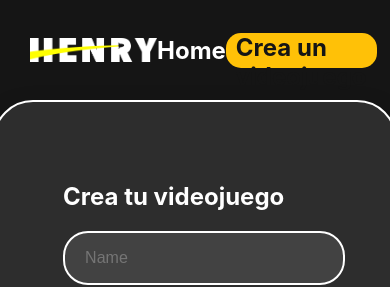
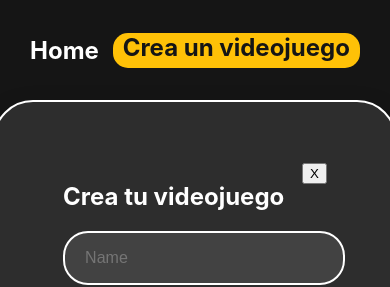
Before and after one commit to aguirrejuanse/PI-Videogames-FT13, a React (Create React App) app in the folder client/: page /home/create in a window 390 px wide. Shown: the top 287 px of the page. Built offline with nearby package versions, Linux system fonts and the light colour scheme; no server answers.

Commit message:
@Media del header listo

```diff
--- a/client/src/assets/components/Header.scss
+++ b/client/src/assets/components/Header.scss
@@ -1,3 +1,42 @@
+@media (max-width: 366px) {
+    .header {
+        top: 0px;
+        display: flex;
+        flex-direction: column;
+        margin-bottom: 20px;
+    }
+
+    .header__img {
+        display: none;
+    }
+
+    .header__home {
+        // margin-left: 0px;
+    }
+
+    .header__create{
+        margin-left: 30px;
+    }
+}
+
+@media (max-width: 600px) {
+    .header {
+        top: 0px;
+        display: flex;
+        // flex-direction: column;
+        // margin-bottom: 20px;
+    }
+
+    .header__img {
+        display: none;
+    }
+
+    .header__home {
+        margin-left: 30px;
+    }
+}
+
+
 .header {
     align-items: center;
     background: #151515;
--- a/client/src/assets/containers/Form.scss
+++ b/client/src/assets/containers/Form.scss
@@ -17,6 +17,11 @@
     flex-direction: column;
     justify-content: space-around;
     padding: 60px 68px 40px;
+}
+
+.form__container--header {
+    display: flex;
+    justify-content: space-between;
 }
 
 .login__container--form {
--- a/client/src/components/GameCard.jsx
+++ b/client/src/components/GameCard.jsx
@@ -14,6 +14,9 @@ const GameCard = ({ games, addFavorite, deleteFavorite, state }) => {
         deleteFavorite(id);
     }
 
+    const genres = games.genres;
+    const threeGenres = genres.slice(0,3);
+
     return (
         <div className="card">
             {games.image?
@@ -26,7 +29,7 @@ const GameCard = ({ games, addFavorite, deleteFavorite, state }) => {
                 <h5 className="card__details--title" >Rating: {games.rating}</h5>
                 {games.genres?
                     <ul>
-                        {games.genres.map(g => (
+                        {threeGenres.map(g => (
                             <li key={g.id} className="card__details--list" >{g.name}</li>
                         ))}
                     </ul> :
--- a/client/src/containers/Form.jsx
+++ b/client/src/containers/Form.jsx
@@ -1,5 +1,6 @@
 import React, { useState, useEffect } from 'react';
 import { connect } from 'react-redux';
+import { Link } from 'react-router-dom';
 import { getAllGenres, createGame } from '../store/actions/gameActions';
 import '../assets/containers/Form.scss'
 import Header from '../components/Header';
@@ -72,7 +73,12 @@ const Form = ({ genre, getAllGenres, createGame, history }) => {
         <Header />
         <section className="form-background" >
             <div className="form__container">
-                <h2>Crea tu videojuego</h2>
+                <div className="form__container--header">
+                    <h2>Crea tu videojuego</h2>
+                    <Link to="/home">
+                        <button>X</button>
+                    </Link>
+                </div>
                 <form className="login__container--form" >
                     <div>
 
@@ -110,7 +116,6 @@ const Form = ({ genre, getAllGenres, createGame, history }) => {
                         />
                     </div>
                     <div>
-
                         <input
                         type="number"
                         name="rating"
--- a/client/src/containers/Home.jsx
+++ b/client/src/containers/Home.jsx
@@ -27,14 +27,15 @@ const Home = ({ games, getAllGames, myGames, getMyGames, genres, getAllGenres, f
         <div className="home">
             <Header />
             <Search genres={genres} />
+
+            {games !== undefined && (
+                <AllGames title="Mira estos videojuegos" games={games} state={"allGames"} genres={genres} callAgain={getAllGames} />
+                )
+            }
+
             {favorites.length > 0 ?
                 <AllGames title="Favoritos" games={favorites} state='favorites' genres={genres} />  :
                 <></>
-            }
-
-            {games !== undefined && (
-                <AllGames title="Mira estos videojuegos" games={games} state={"allGames"} genres={genres} callAgain={getAllGames} />
-            )
             }
 
             {myGames !== undefined && (
```
